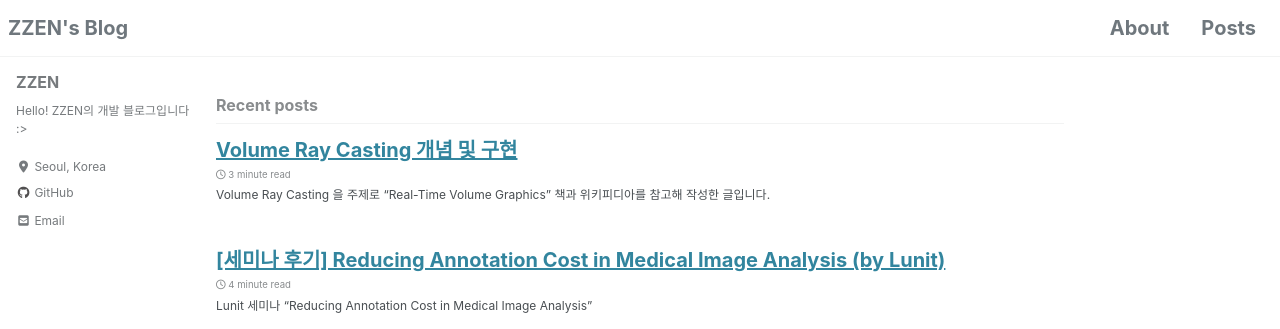
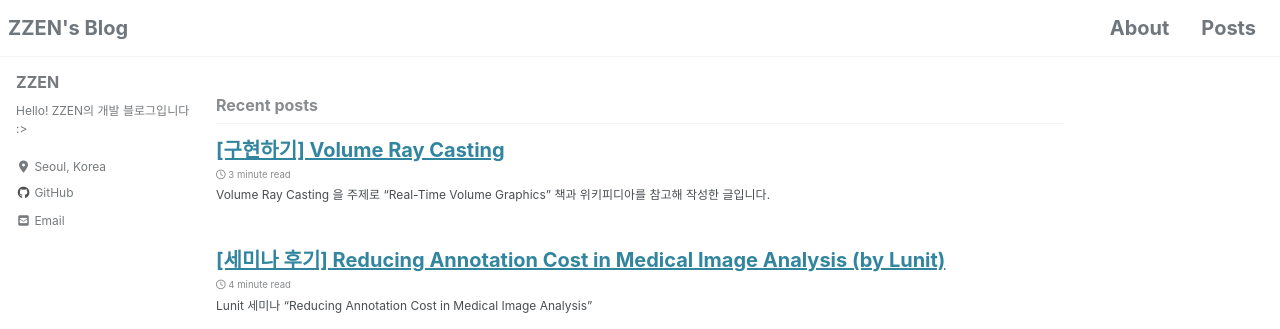
Before and after one commit to nuguziii/nuguziii.github.io, a Jekyll site: the page built from index.html, in a window 1280 px wide and 900 px high. Shown: the top 329 px of the window. Built offline with Jekyll 4.4.1, drawn with Linux system fonts in a browser that asks for light colours; cached includes are drawn as plain includes; nearby versions of some CDN libraries; the list of posts is cut into pages by our own code.

Commit message:
posts cg001

```diff
--- a/_posts/CG/2020-01-27-CG-001.md
+++ b/_posts/CG/2020-01-27-CG-001.md
@@ -1,5 +1,5 @@
 ---
-title : "Volume Ray Casting 개념 및 구현"
+title : "[구현하기] Volume Ray Casting"
 categories :
   - CG
 tags :
@@ -45,9 +45,11 @@ Volume Ray Casting은 이미지 기반의 볼륨 랜더링 기술입니다. 여
 위 그림처럼 각 픽셀에서 광선을 내보내는데, 이때 광선은 볼륨을 통과하면서 일정한 간격으로 복셀 데이터를 샘플링 합니다. 샘플링 할때 생각해야할 점이 두가지 있는데 **Nyquist Sampling Theorem**과 **Interpolation** 입니다.
 
 **Nyquist Sampling Theorem**
+
 sampling 주파수가 샘플링하려는 데이터 주파수의 두 배 이상이되어야 제대로 재구성 할수 있다는 이론입니다. 이 이론에 따라 볼륨 데이터의 크기와 간격을 계산하여 샘플링 해야 합니다. 이미지 샘플링에 관한 자세한 내용은 [러너게인님 블로그](https://twlab.tistory.com/19)를, 샘플링 이론에 관한 자세한 내용은 [alanjshan님 블로그](http://www.alanjshan.com/sampling-01/)를 참고하면 좋을 것 같습니다.
 
 **Interpolation**
+
 위의 그림을 보시면 샘플링하는 위치와 복셀위치가 완벽하게 일치하지 않는 것을 볼 수 있습니다. 이때 필요한 것은 주변 복셀값으로부터 interpolation을 해주어야 합니다. 이 경우는 3차원이기 때문에, trilinear interpolation을 해주어야 합니다. 자세한 내용은 [위키피디아](https://en.wikipedia.org/wiki/Trilinear_interpolation)를 참고하시기 바랍니다.
 
 ## 3. Compositing
@@ -55,6 +57,7 @@ sampling 주파수가 샘플링하려는 데이터 주파수의 두 배 이상
 위에 단계에서 샘플링을 잘 해주어 복셀의 값들을 얻었다면 이를 잘 합성하여 광선을 내보낸 픽셀의 RGBA 값을 잘 정의해주어야 합니다. 이때 필요한 것이 transfer function, shading, front-to-back compositing 입니다.
 
 **Transfer function**
+
 샘플링 된 각 값의 범위와 우리가 원하는 RGBA 값의 범위는 다릅니다. RGBA 값의 범위는 0~255 이지만, 일반적인 의료데이터의 경우 범위가 훨씬 넓습니다. 따라서 원하는 범위의 값을 RGBA 값으로 매핑해주어야 합니다.
 
 > "user have to decide how data should look like"
@@ -64,6 +67,7 @@ sampling 주파수가 샘플링하려는 데이터 주파수의 두 배 이상
 이를 통해, 스칼라 값 s(샘플링을 통해 얻은 값)는 transfer function을 통해 RGBA 범위의 값으로 매핑됩니다.
 
 **Shading and illumination**
+
 각 매핑된 샘플링 값은 RGB(Emission)+A(Absorption) 값들로 Emission-Absorption Model 입니다. 여기에 scattering term을 고려해줌으로써 illumination effect 를 얻을 수 있습니다. illumination effect는 물체의 성질에 따라 light reflection을 모델링 해주는 것인데, 이때 scattering term을 정확히 구하는 것은 어렵기 때문에 대략적인 값을 구합니다.
 
 이러한 local illumination은 [phong reflection model](https://en.wikipedia.org/wiki/Phong_reflection_model) (또는 phong shading)을 통해 구현될 수 있습니다. phong shadiing은 볼륨에 아래 그림과 같은 효과를 가져옵니다.
```
